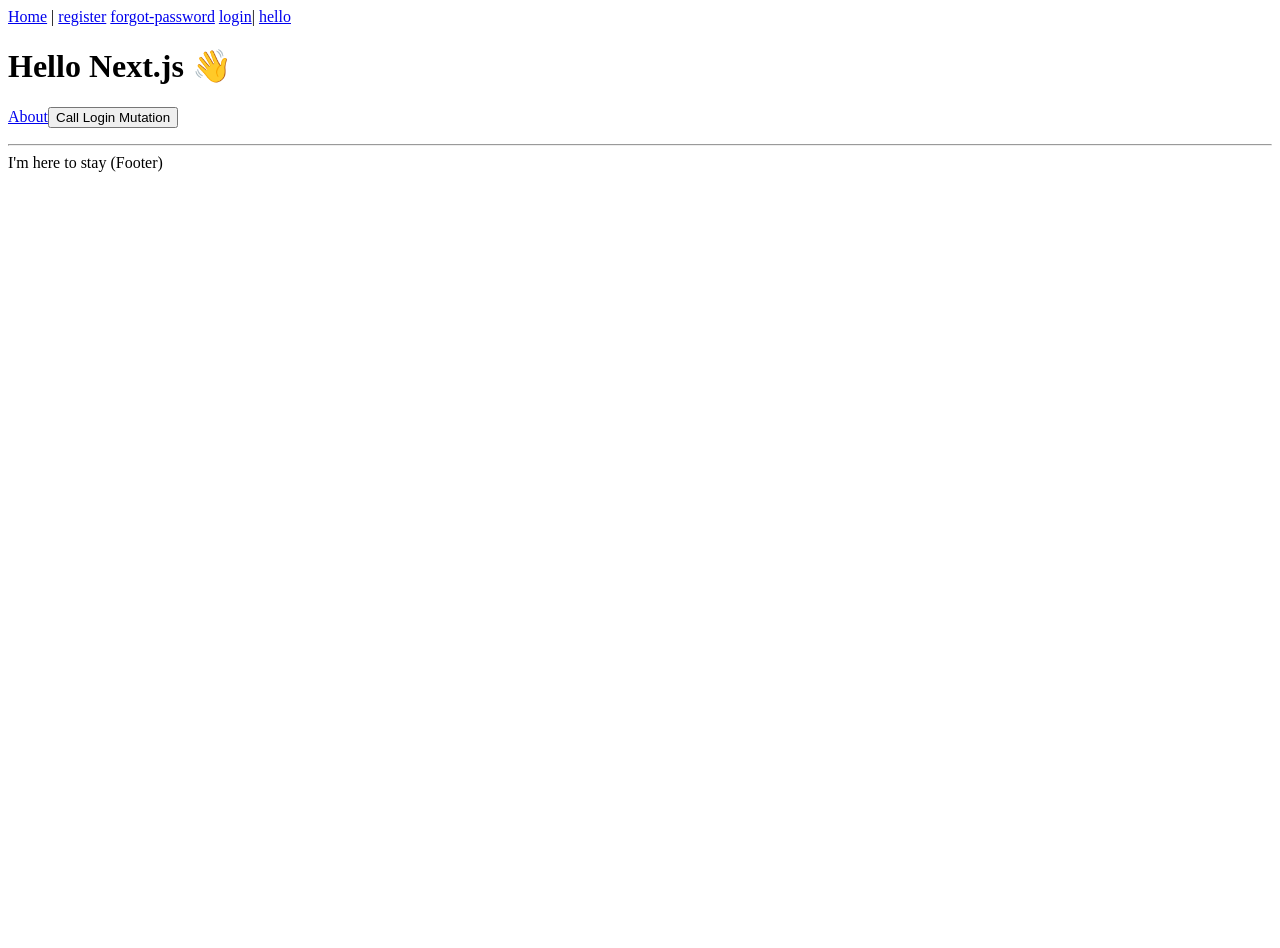
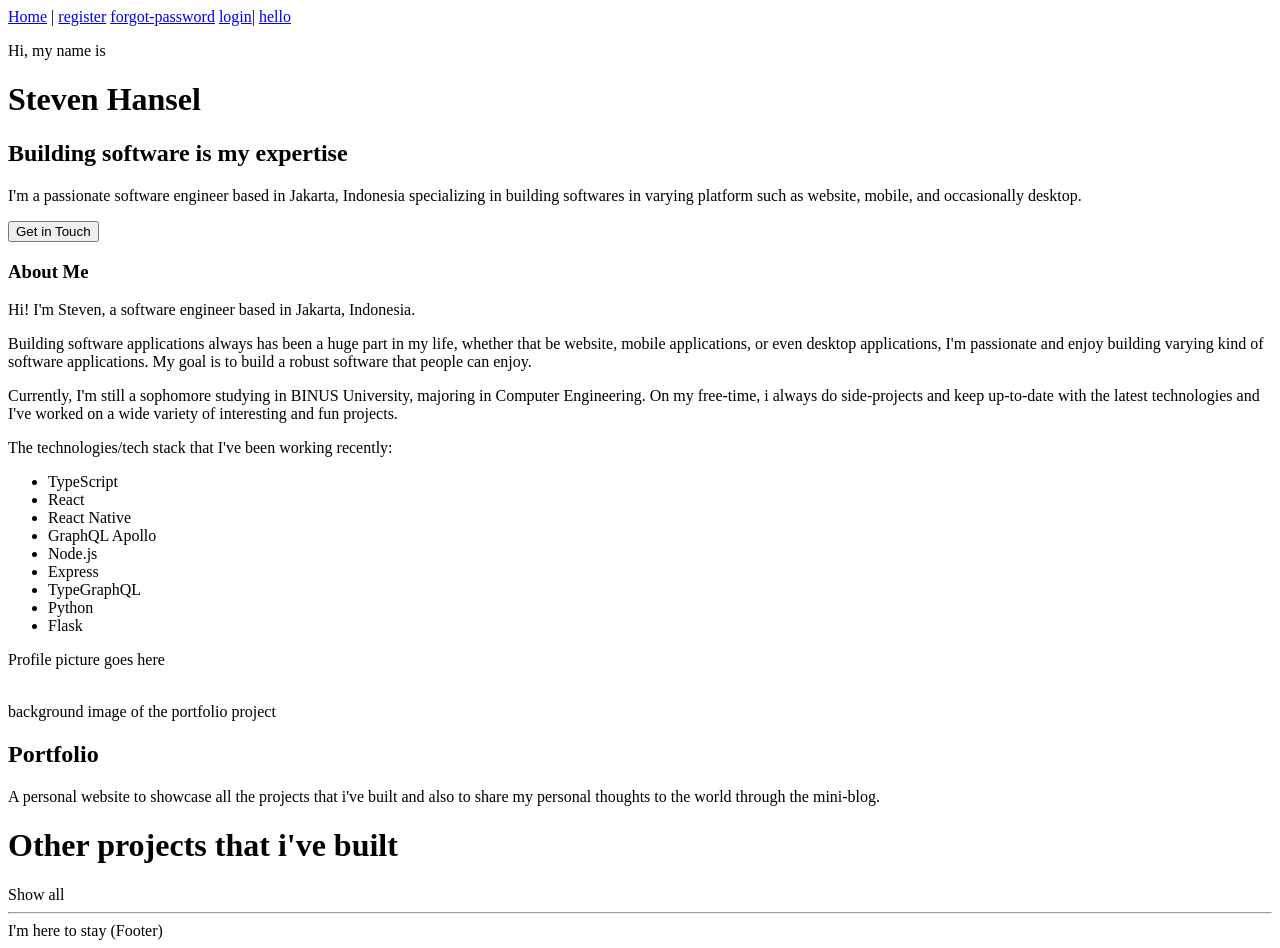
Before and after one commit to ShinteiMai/portfolio, a Next.js app in the folder web/: page / in a window 1280 px wide. Before the commit the page ends 800 px from the top, so only its background shows below. Built offline with nearby package versions, Linux system fonts and the light colour scheme; no server answers.

Commit message:
Added markdown

```diff
--- a/web/pages/index.tsx
+++ b/web/pages/index.tsx
@@ -1,31 +1,120 @@
-import Link from "next/link";
+// import Link from "next/link";
 import Layout from "../components/Layout";
-import { LoginComponent } from "../generated/apolloComponents";
+// import { LoginComponent } from "../generated/apolloComponents";
 
 const IndexPage = () => (
-  <Layout title="Home | Next.js + TypeScript Example">
-    <h1>Hello Next.js 👋</h1>
-    <p>
-      <Link href="/about">
-        <a>About</a>
-      </Link>
+  <Layout title="Steven Hansel | Software Engineer">
+    <div>
+      <p>Hi, my name is</p>
+      <h1>Steven Hansel</h1>
+      <h2>Building software is my expertise</h2>
+      <p>
+        I'm a passionate software engineer based in Jakarta, Indonesia
+        specializing in building softwares in varying platform such as website,
+        mobile, and occasionally desktop.
+      </p>
+      <button>Get in Touch</button>
+    </div>
 
-      <LoginComponent>
-        {(mutate) => (
-          <button
-            onClick={async () => {
-              const response = await mutate({
-                variables: { email: "test@test.com", password: "password" },
-              });
-              console.log(response);
-            }}
-          >
-            Call Login Mutation
-          </button>
-        )}
-      </LoginComponent>
-    </p>
+    <div>
+      <h3>About Me</h3>
+      <div>
+        <p>Hi! I'm Steven, a software engineer based in Jakarta, Indonesia.</p>
+        <p>
+          Building software applications always has been a huge part in my life,
+          whether that be website, mobile applications, or even desktop
+          applications, I'm passionate and enjoy building varying kind of
+          software applications. My goal is to build a robust software that
+          people can enjoy.
+        </p>
+        <p>
+          Currently, I'm still a sophomore studying in <a>BINUS University</a>,
+          majoring in <a>Computer Engineering</a>. On my free-time, i always do
+          side-projects and keep up-to-date with the latest technologies and
+          I've worked on a wide variety of interesting and fun projects.
+        </p>
+        <p>The technologies/tech stack that I've been working recently:</p>
+        <ul>
+          <li>
+            <a>TypeScript</a>
+          </li>
+          <li>
+            <a>React</a>
+          </li>
+          <li>
+            <a>React Native</a>
+          </li>
+          <li>
+            <a>GraphQL Apollo</a>
+          </li>
+          <li>
+            <a>Node.js</a>
+          </li>
+          <li>
+            <a>Express</a>
+          </li>
+          <li>
+            <a>TypeGraphQL</a>
+          </li>
+          <li>
+            <a>Python</a>
+          </li>
+          <li>
+            <a>Flask</a>
+          </li>
+        </ul>
+      </div>
+      <div>
+        <p>Profile picture goes here</p>
+        <img />
+      </div>
+    </div>
+
+    <div>
+      <div>
+        <div>background image of the portfolio project</div>
+        <div>
+          <h2>Portfolio</h2>
+          <div>
+            <p>
+              A personal website to showcase all the projects that i've built
+              and also to share my personal thoughts to the world through the
+              mini-blog.
+            </p>
+          </div>
+        </div>
+      </div>
+    </div>
+
+    <div>
+      <h1>Other projects that i've built</h1>
+      <a>Show all</a>
+      <div />
+    </div>
   </Layout>
 );
 
+// other
+//     <h1>Hello Next.js 👋</h1>
+//     <p>
+//       <Link href="/about">
+//         <a>About</a>
+//       </Link>
+
+//       <LoginComponent>
+//         {(mutate) => (
+//           <button
+//             onClick={async () => {
+//               const response = await mutate({
+//                 variables: { email: "test@test.com", password: "password" },
+//               });
+//               console.log(response);
+//             }}
+//           >
+//             Call Login Mutation
+//           </button>
+//         )}
+//       </LoginComponent>
+//     </p>
+
 export default IndexPage;
```
